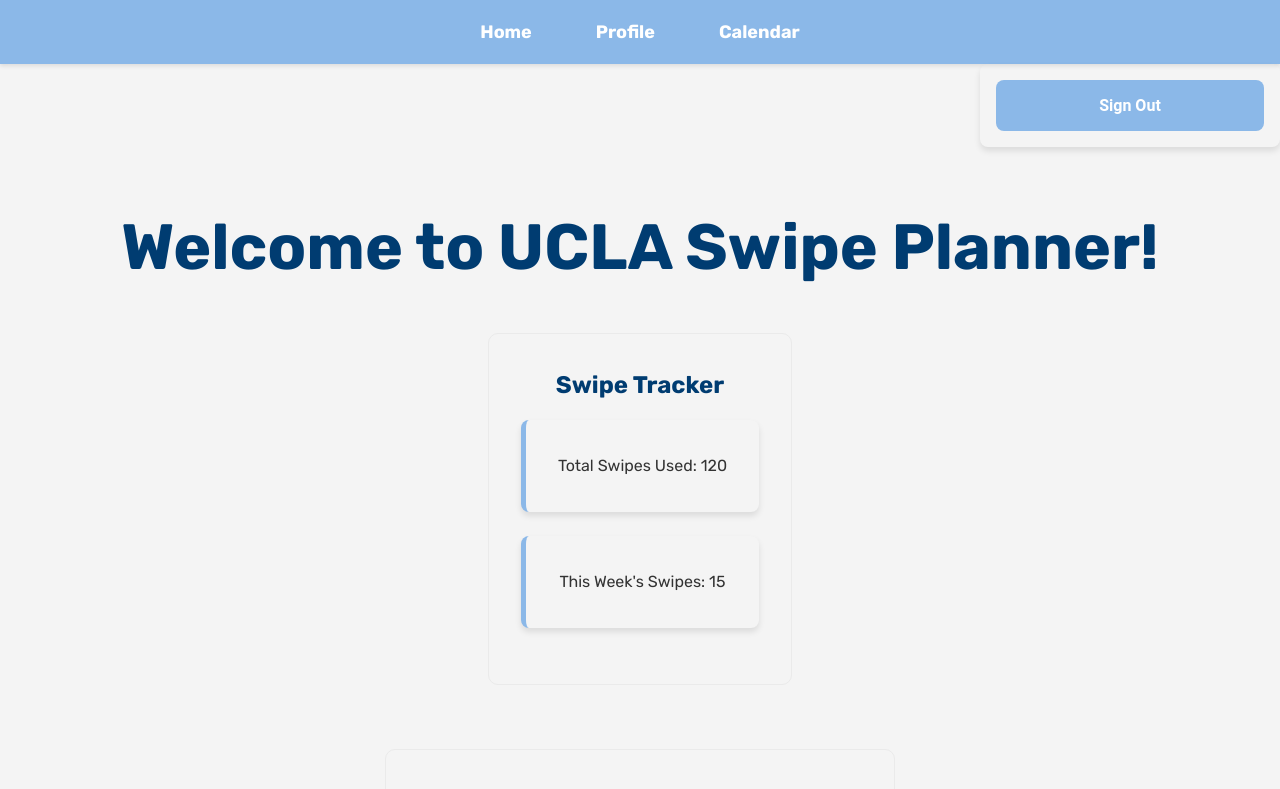
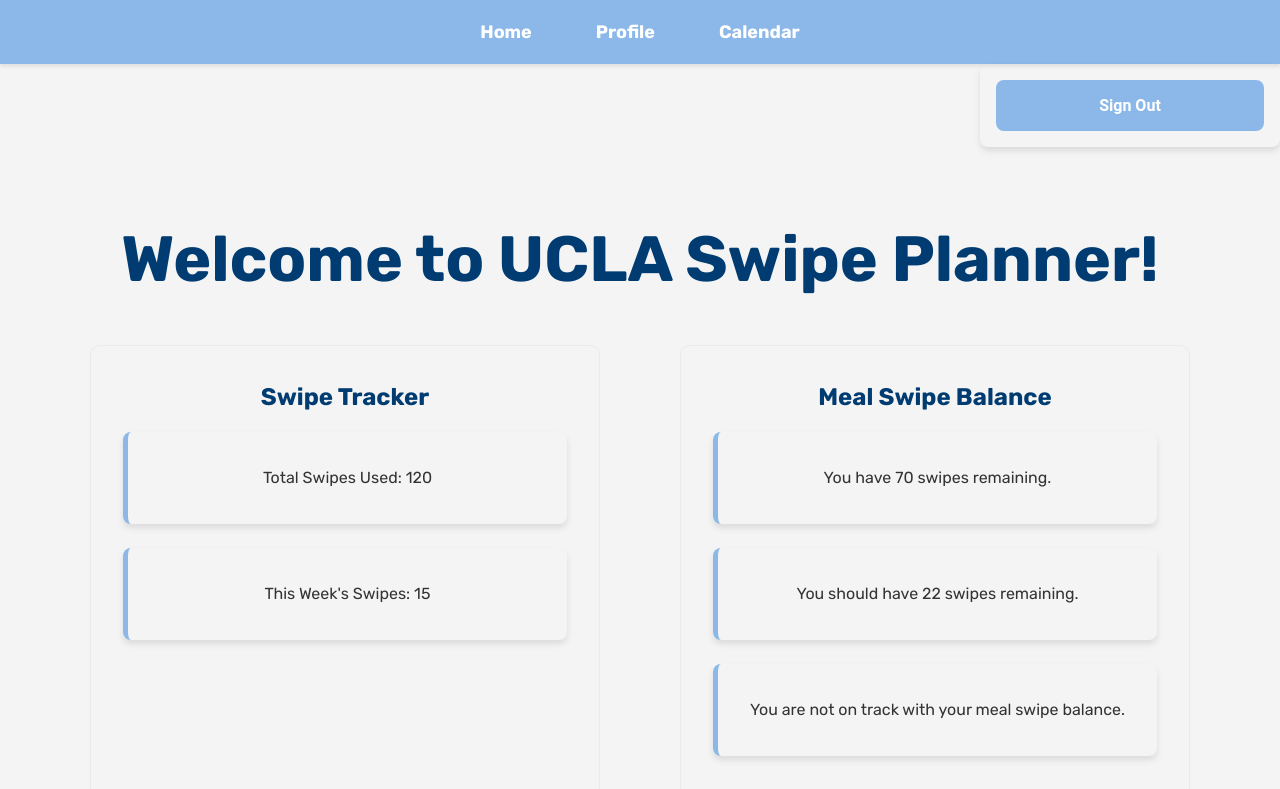
Before and after one commit to occost/Ucla-Swipe-Tracker, a Next.js app in the folder ucla-swiper-planner/: page /Home in a window 1280 px wide. Shown: the top 789 px of the page. Built offline with nearby package versions, Linux system fonts and the light colour scheme; no server answers.

Commit message:
Rhea's Changes for Home Page Styling and Firebase Config
Manually added Rhea's change to display the tracker
and balance on the home page horizontally to the
Development branch. Also added her setup for .env
configuration in firebase/FirebaseApp for deployment.

```diff
--- a/ucla-swiper-planner/src/app/Home/page.js
+++ b/ucla-swiper-planner/src/app/Home/page.js
@@ -28,6 +28,21 @@
 
 export default function Home() {
     // Here, you'd replace mockData with actual data fetched from your database
+    const swipeTrackerProps = {
+        totalSwipesUsed: mockData.totalSwipesUsed,
+        weeklySwipesUsed: mockData.weeklySwipesUsed,
+        // Add any other props required by the SwipeTracker component
+    };
+
+    const balanceInfoProps = {
+        totalSwipesUsed: mockData.totalSwipesUsed,
+        totalSwipesAvailable: totalSwipesAvailable,
+        currentWeek: mockData.currentWeek,
+        currentDay: mockData.currentDay,
+        swipesPerWeek: mockData.swipesPerWeek,
+        onTrack: onTrack,
+        // Add any other props required by the BalanceInfo component
+    };
 
     return (
         <>
@@ -35,7 +50,7 @@
             <SignOut />
             <div className={styles.container}>
                 <main className={styles.main}>
-                    <h1 className={styles.title}>Welcome to UCLA Swipe Planner!</h1>
+                    {/* <h1 className={styles.title}>Welcome to UCLA Swipe Planner!</h1>
                     <SwipeTracker totalSwipesUsed={mockData.totalSwipesUsed} weeklySwipesUsed={mockData.weeklySwipesUsed} />
                     <BalanceInfo
                         totalSwipesUsed={mockData.totalSwipesUsed}
@@ -45,7 +60,15 @@
                         swipesPerWeek={mockData.swipesPerWeek}
                         onTrack={onTrack}
                     />
-                    <Menu />
+                    <Menu /> */}
+                    <div className={styles.headerContainer}>  {/* Wrap title in new container */}
+                        <h1 className={styles.title}>Welcome to UCLA Swipe Planner!</h1>
+                    </div>
+                    <div className={styles.sideBySide}>  {/* Group swipe tracker and balance info */}
+                        <SwipeTracker {...swipeTrackerProps} />
+                        <BalanceInfo {...balanceInfoProps} />
+                    </div>
+                    <Menu />  {/* Menu below the side-by-side containers */}
                 </main>
             </div>
         </>
--- a/ucla-swiper-planner/src/app/styles/Home.module.css
+++ b/ucla-swiper-planner/src/app/styles/Home.module.css
@@ -6,11 +6,16 @@
 .main {
     min-height: 100vh;
     padding: 4rem 0;
-    display: flex;
-    flex-direction: column;
-    justify-content: center;
-    align-items: center;
+    display: flex;  /* Enable flex for row layout */
+    flex-direction: column;  /* Stack components vertically */
+    justify-content: center;  /* Center content vertically */
+    align-items: center;  /* Center content horizontally */
 }
+
+.header-container {
+    text-align: center;  /* Center the title text */
+  }
+
 
 .title {
     line-height: 1.15;
@@ -36,6 +41,14 @@
     border-color: #0070f3;
 }
 
+.sideBySide {
+    display: grid;
+    grid-template-columns: 1fr 1fr;  /* Define two grid columns */
+    grid-gap: 1rem;  /* Add spacing between grid items */
+    margin: 0 auto;  /* Center container horizontally on the page */
+    width: fit-content;  /* Adjust container width to fit content */
+  }
+
 /* Example media query in ui/Home.module.css */
 @media (max-width: 768px) {
     .main {
```
Also changed, not shown: ucla-swiper-planner/firebase/FirebaseApp.js (+10 -0 lines).
